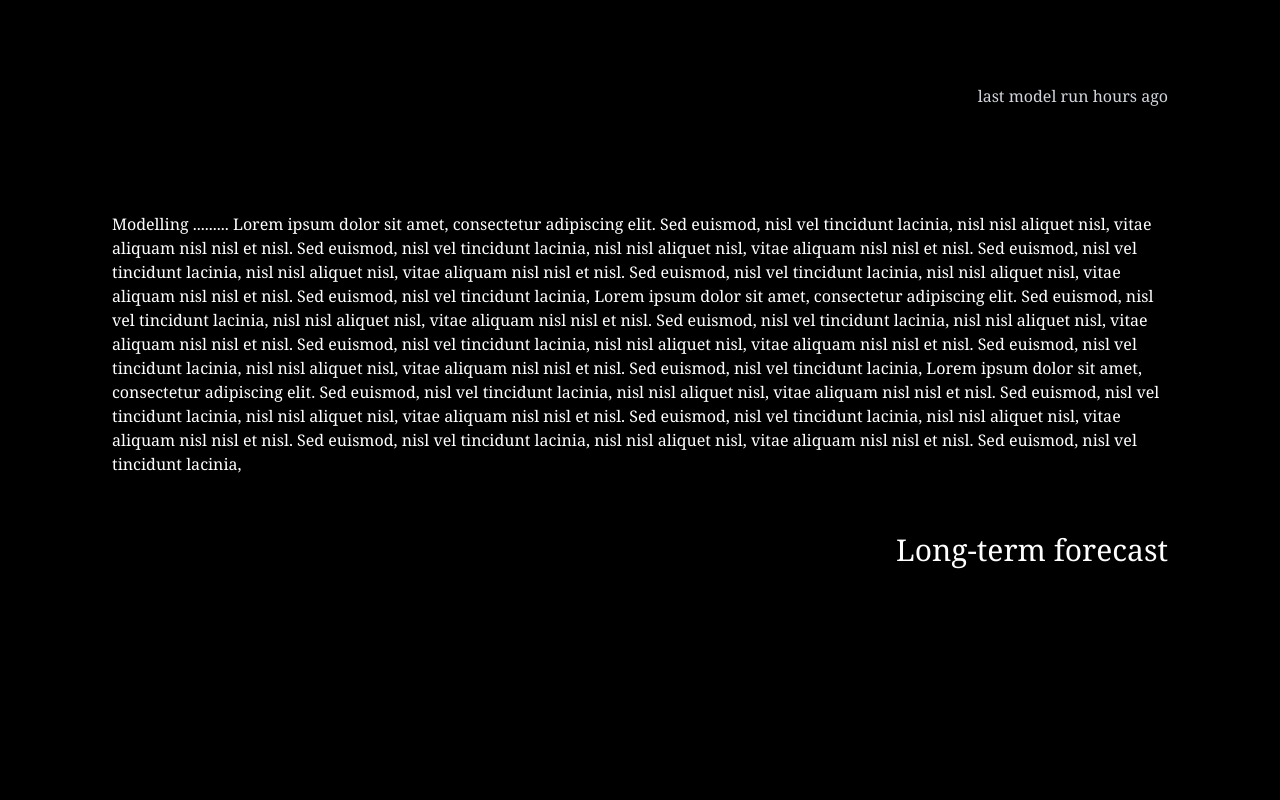
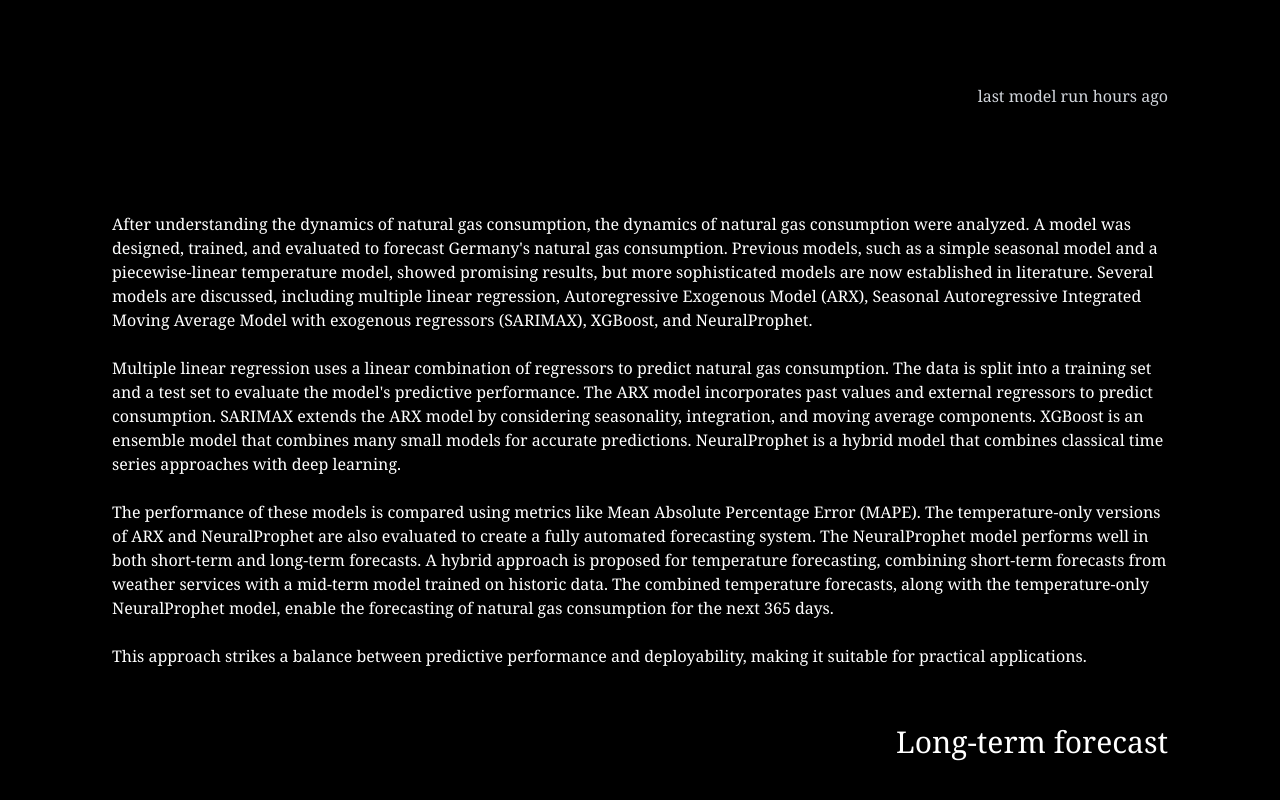
Before and after one commit to f-linus/natural_gas_consumption_modelling_frontend, a Next.js app: page / in a window 1280 px wide. Shown: the part 3824-4624 px from the top of the page. Built offline with nearby package versions, Linux system fonts and the light colour scheme; no server answers.

Commit message:
Add modelling section

```diff
--- a/components/NaturalGasConsumptionModelling.tsx
+++ b/components/NaturalGasConsumptionModelling.tsx
@@ -118,28 +118,27 @@ export const NaturalGasConsumptionModelling = () => {
       />
 
       <p>
-        Modelling ......... Lorem ipsum dolor sit amet, consectetur adipiscing
-        elit. Sed euismod, nisl vel tincidunt lacinia, nisl nisl aliquet nisl,
-        vitae aliquam nisl nisl et nisl. Sed euismod, nisl vel tincidunt
-        lacinia, nisl nisl aliquet nisl, vitae aliquam nisl nisl et nisl. Sed
-        euismod, nisl vel tincidunt lacinia, nisl nisl aliquet nisl, vitae
-        aliquam nisl nisl et nisl. Sed euismod, nisl vel tincidunt lacinia, nisl
-        nisl aliquet nisl, vitae aliquam nisl nisl et nisl. Sed euismod, nisl
-        vel tincidunt lacinia, Lorem ipsum dolor sit amet, consectetur
-        adipiscing elit. Sed euismod, nisl vel tincidunt lacinia, nisl nisl
-        aliquet nisl, vitae aliquam nisl nisl et nisl. Sed euismod, nisl vel
-        tincidunt lacinia, nisl nisl aliquet nisl, vitae aliquam nisl nisl et
-        nisl. Sed euismod, nisl vel tincidunt lacinia, nisl nisl aliquet nisl,
-        vitae aliquam nisl nisl et nisl. Sed euismod, nisl vel tincidunt
-        lacinia, nisl nisl aliquet nisl, vitae aliquam nisl nisl et nisl. Sed
-        euismod, nisl vel tincidunt lacinia, Lorem ipsum dolor sit amet,
-        consectetur adipiscing elit. Sed euismod, nisl vel tincidunt lacinia,
-        nisl nisl aliquet nisl, vitae aliquam nisl nisl et nisl. Sed euismod,
-        nisl vel tincidunt lacinia, nisl nisl aliquet nisl, vitae aliquam nisl
-        nisl et nisl. Sed euismod, nisl vel tincidunt lacinia, nisl nisl aliquet
-        nisl, vitae aliquam nisl nisl et nisl. Sed euismod, nisl vel tincidunt
-        lacinia, nisl nisl aliquet nisl, vitae aliquam nisl nisl et nisl. Sed
-        euismod, nisl vel tincidunt lacinia,
+        {
+          "After understanding the dynamics of natural gas consumption, the dynamics of natural gas consumption were analyzed. A model was designed, trained, and evaluated to forecast Germany's natural gas consumption. Previous models, such as a simple seasonal model and a piecewise-linear temperature model, showed promising results, but more sophisticated models are now established in literature. Several models are discussed, including multiple linear regression, Autoregressive Exogenous Model (ARX), Seasonal Autoregressive Integrated Moving Average Model with exogenous regressors (SARIMAX), XGBoost, and NeuralProphet."
+        }
+      </p>
+      <br />
+      <p>
+        {
+          "Multiple linear regression uses a linear combination of regressors to predict natural gas consumption. The data is split into a training set and a test set to evaluate the model's predictive performance. The ARX model incorporates past values and external regressors to predict consumption. SARIMAX extends the ARX model by considering seasonality, integration, and moving average components. XGBoost is an ensemble model that combines many small models for accurate predictions. NeuralProphet is a hybrid model that combines classical time series approaches with deep learning."
+        }
+      </p>
+      <br />
+      <p>
+        {
+          "The performance of these models is compared using metrics like Mean Absolute Percentage Error (MAPE). The temperature-only versions of ARX and NeuralProphet are also evaluated to create a fully automated forecasting system. The NeuralProphet model performs well in both short-term and long-term forecasts. A hybrid approach is proposed for temperature forecasting, combining short-term forecasts from weather services with a mid-term model trained on historic data. The combined temperature forecasts, along with the temperature-only NeuralProphet model, enable the forecasting of natural gas consumption for the next 365 days."
+        }
+      </p>
+      <br />
+      <p>
+        {
+          "This approach strikes a balance between predictive performance and deployability, making it suitable for practical applications."
+        }
       </p>
 
       <h3 className="text-3xl mt-14 text-right">Long-term forecast</h3>
```
